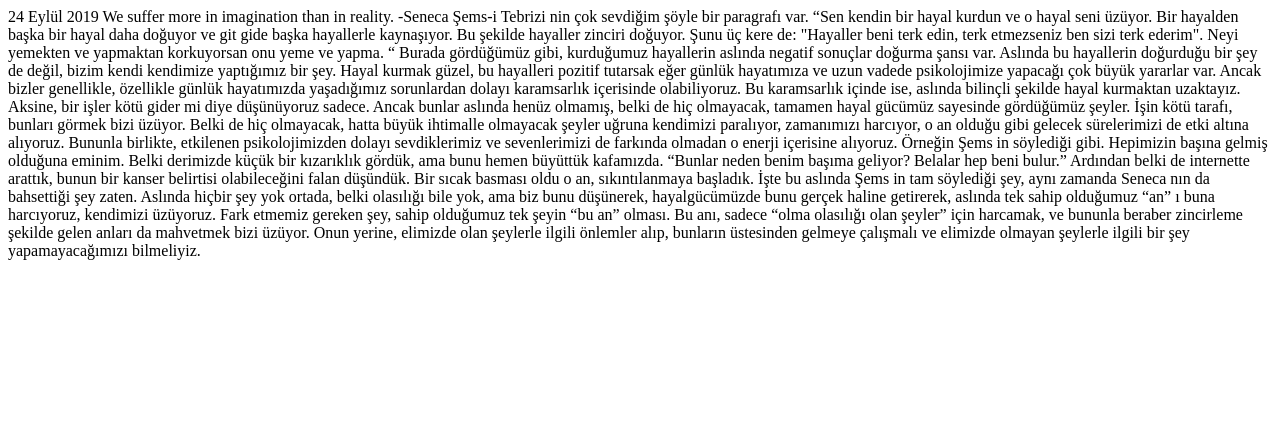
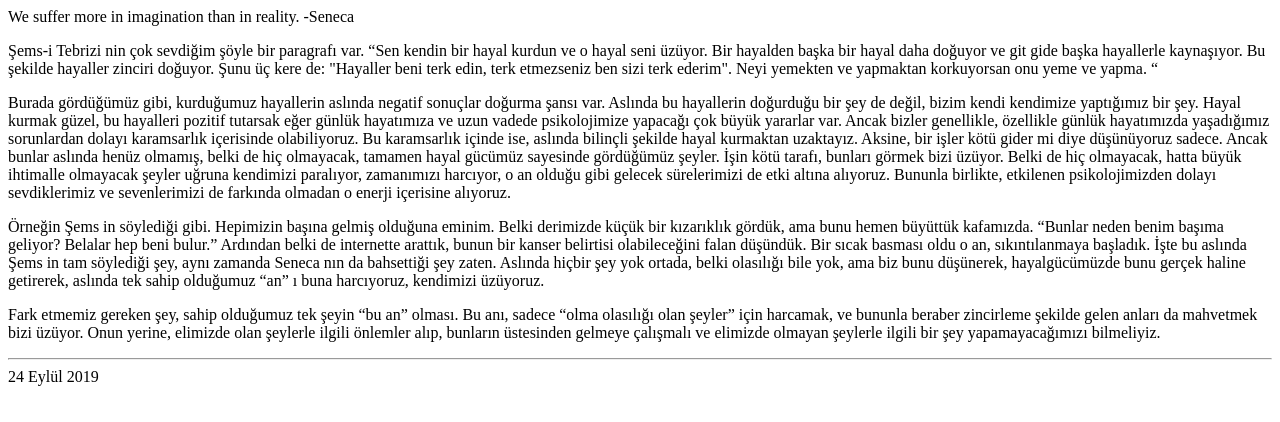
Before and after one commit to stoaci/stoaci.github.io, a plain HTML site: page 1.html in a window 1280 px wide. Drawn offline with Linux system fonts and the light colour scheme.

Commit message:
Update 1.html

```diff
--- a/1.html
+++ b/1.html
@@ -1,12 +1,24 @@
-24 Eylül 2019
+<!doctype html>
+<html>
+ <head>
+   <meta charset="utf-8">
+	<link rel="stylesheet" href="css/style.css">
+  </head>
+  <body>
+
+
 
 We suffer more in imagination than in reality. -Seneca
 
-
+<p>
 Şems-i Tebrizi nin çok sevdiğim şöyle bir paragrafı var. “Sen kendin bir hayal kurdun ve o hayal seni üzüyor. Bir hayalden başka bir hayal daha doğuyor ve git gide başka hayallerle kaynaşıyor. Bu şekilde hayaller zinciri doğuyor. Şunu üç kere de: "Hayaller beni terk edin, terk etmezseniz ben sizi terk ederim". Neyi yemekten ve yapmaktan korkuyorsan onu yeme ve yapma. “
-
+</p><p>
 Burada gördüğümüz gibi, kurduğumuz hayallerin aslında negatif sonuçlar doğurma şansı var. Aslında bu hayallerin doğurduğu bir şey de değil, bizim kendi kendimize yaptığımız bir şey. Hayal kurmak güzel, bu hayalleri pozitif tutarsak eğer günlük hayatımıza ve uzun vadede psikolojimize yapacağı çok büyük yararlar var. Ancak bizler genellikle, özellikle günlük hayatımızda yaşadığımız sorunlardan dolayı karamsarlık içerisinde olabiliyoruz. Bu karamsarlık içinde ise, aslında bilinçli şekilde hayal kurmaktan uzaktayız. Aksine, bir işler kötü gider mi diye düşünüyoruz sadece. Ancak bunlar aslında henüz olmamış, belki de hiç olmayacak, tamamen hayal gücümüz sayesinde gördüğümüz şeyler. İşin kötü tarafı, bunları görmek bizi üzüyor. Belki de hiç olmayacak, hatta büyük ihtimalle olmayacak şeyler uğruna kendimizi paralıyor, zamanımızı harcıyor, o an olduğu gibi gelecek sürelerimizi de etki altına alıyoruz. Bununla birlikte, etkilenen psikolojimizden dolayı sevdiklerimiz ve sevenlerimizi de farkında olmadan o enerji içerisine alıyoruz.
-
+</p><p>
 Örneğin Şems in söylediği gibi. Hepimizin başına gelmiş olduğuna eminim. Belki derimizde küçük bir kızarıklık gördük, ama bunu hemen büyüttük kafamızda. “Bunlar neden benim başıma geliyor? Belalar hep beni bulur.” Ardından belki de internette arattık, bunun bir kanser belirtisi olabileceğini falan düşündük. Bir sıcak basması oldu o an, sıkıntılanmaya başladık. İşte bu aslında Şems in tam söylediği şey, aynı zamanda Seneca nın da bahsettiği şey zaten. Aslında hiçbir şey yok ortada, belki olasılığı bile yok, ama biz bunu düşünerek, hayalgücümüzde bunu gerçek haline getirerek, aslında tek sahip olduğumuz “an” ı buna harcıyoruz, kendimizi üzüyoruz.
-
+</p><p>
 Fark etmemiz gereken şey, sahip olduğumuz tek şeyin “bu an” olması. Bu anı, sadece “olma olasılığı olan şeyler” için harcamak, ve bununla beraber zincirleme şekilde gelen anları da mahvetmek bizi üzüyor. Onun yerine, elimizde olan şeylerle ilgili önlemler alıp, bunların üstesinden gelmeye çalışmalı ve elimizde olmayan şeylerle ilgili bir şey yapamayacağımızı bilmeliyiz.
+</p>
+    <hr>
+    24 Eylül 2019
+</body></html>
```
